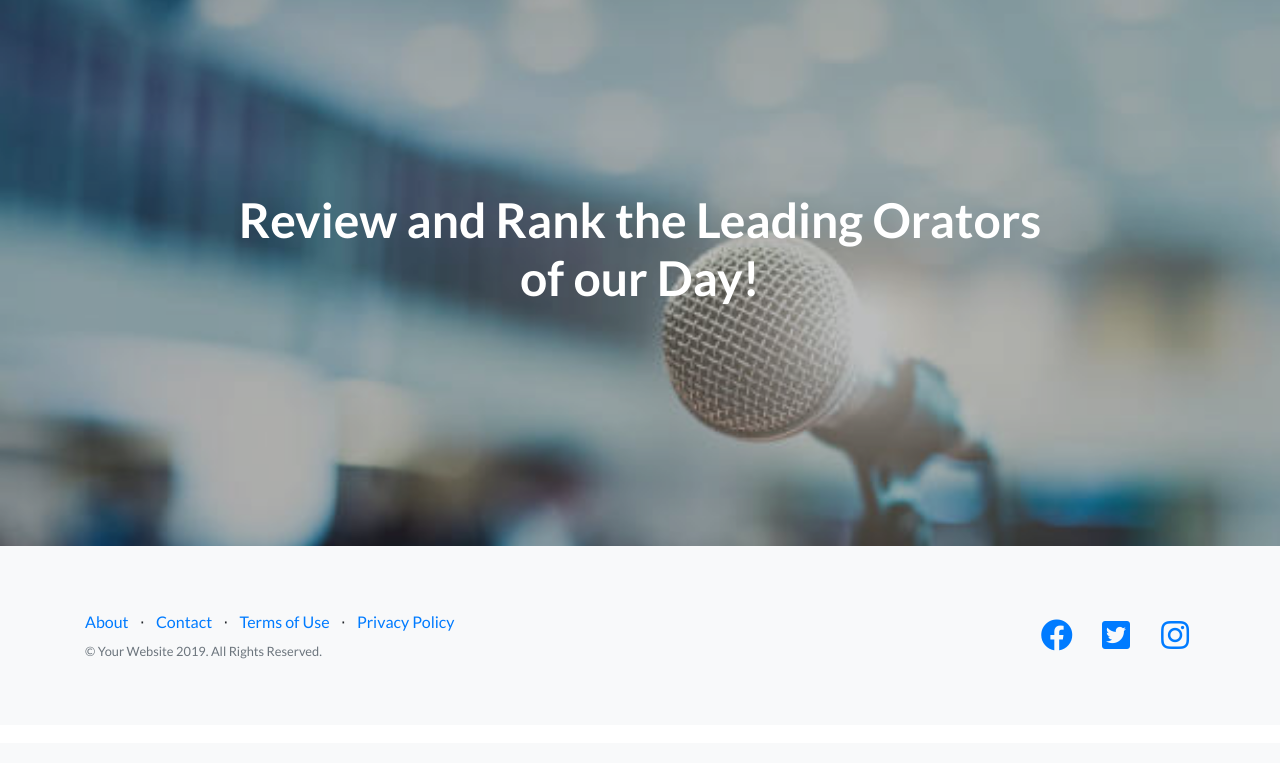
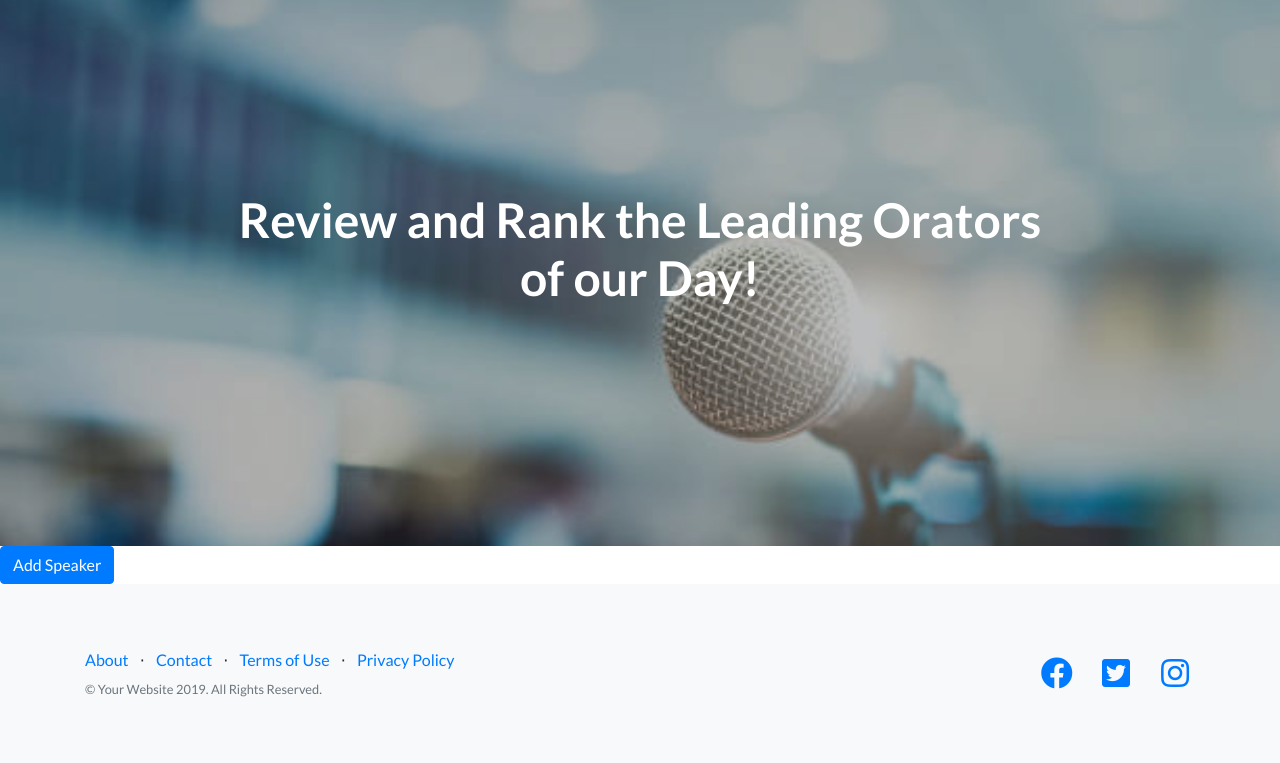
Before and after one commit to petergalvin-cyber/Milestone3_KeyNote, a Flask app: template templates/speaker_list.html in a window 1280 px wide. Shown: the part 57-820 px from the top of the page. Before the commit the page ends 716 px from the top, so only its background shows below. Run offline with Flask 2, Linux system fonts and the light colour scheme; the template is opened without the code that fills it, so the values that code supplies are empty; some libraries are stand-ins or nearby versions.

Commit message:
Functionality to Create new Speaker

```diff
--- a/app.py
+++ b/app.py
@@ -19,10 +19,10 @@ def index():
     return render_template("index.html", categories=topics)
 
 
-@app.route('/findspeaker', methods=['POST'])
+@app.route('/findspeaker', methods=['POST', 'GET'])
 def findspeaker():
     speakers = mongo.db.speakers.find({"category": request.form.get('category')})
-    #print(speakers.count())
+    print(speakers.count())
     return render_template("speaker_list.html", speakers=speakers)
 
 
@@ -32,6 +32,17 @@ def speakerbio(speaker_id):
     return render_template("speaker_bio.html", speaker_info=speaker_info)
 
 
+@app.route('/new_speaker')
+def new_speaker():
+    topics = mongo.db.categories.find()
+    return render_template('newspeaker.html',categories=topics)
+
+
+@app.route('/add_speaker', methods=['POST'])
+def add_speaker():
+    mongo.db.speakers.insert_one(request.form.to_dict())
+    return redirect(url_for('index'))
+
 
 if __name__ == '__main__':
     app.run(host=os.environ.get('IP'),
--- a/templates/speaker_list.html
+++ b/templates/speaker_list.html
@@ -19,12 +19,8 @@
     </div>
 
     <div class="row">
-     <a href="#" ></a>
+     <a class="btn btn-primary" href="{{url_for('new_speaker')}}" >Add Speaker</a>
     </div>
 
-   <!--
-   {% for person in speakers %}
-    <h1>{{person.bio}}</h1>
-   {% endfor %}
-   -->
+
 {% endblock %}
```
Also changed, not shown: templates/newspeaker.html (+6 -6 lines).
